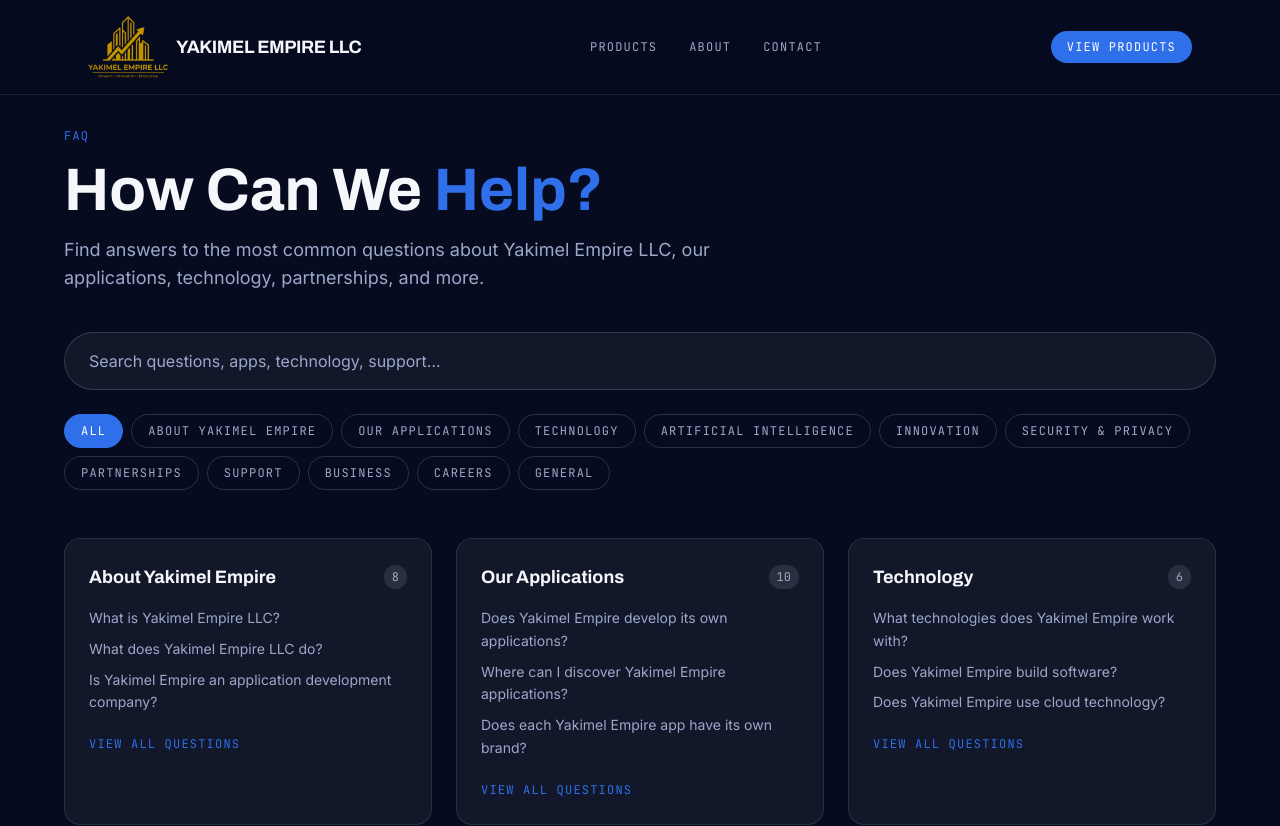
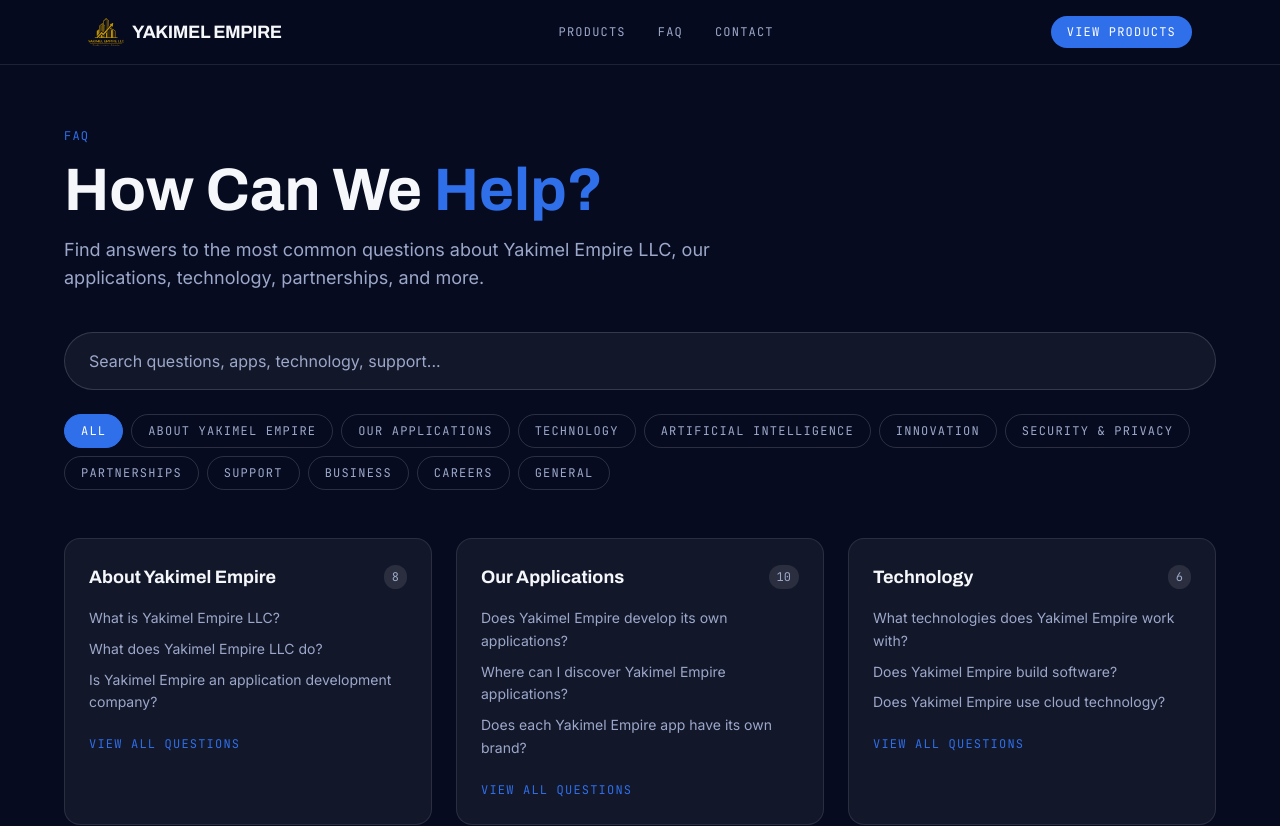
Before and after one commit to sarahsanon21-glitch/yakimel-empire-website, a Next.js app: page /faq in a window 1280 px wide. Shown: the top 826 px of the page. Built offline with nearby package versions, Linux system fonts and the light colour scheme.

Commit message:
Fix ESLint errors for deploy

```diff
--- a/components/ContactWidget.tsx
+++ b/components/ContactWidget.tsx
@@ -40,7 +40,7 @@
 
       setTicketNumber(data.ticketNumber);
       setStatus("sent");
-    } catch (err) {
+    } catch {
       setStatus("error");
     }
   }
--- a/components/Nav.tsx
+++ b/components/Nav.tsx
@@ -6,21 +6,21 @@
     <header className="fixed top-0 left-0 right-0 z-50 bg-bg-dark/90 backdrop-blur-md border-b border-white/10">
       <div className="mx-auto max-w-6xl px-6 py-4 flex items-center justify-between">
         <Link href="/" className="flex items-center gap-2">
-          <Image src="/yakimel-icon.png" alt="Yakimel Empire" width={80} height={80} />
+          <Image src="/yakimel-icon.png" alt="Yakimel Empire" width={36} height={32} />
           <span className="font-display font-bold text-lg text-ink-invert tracking-tight">
-            YAKIMEL EMPIRE LLC
+            YAKIMEL EMPIRE
           </span>
         </Link>
 
         <nav className="hidden md:flex items-center gap-8 font-mono text-xs uppercase tracking-widest text-dim-invert">
-          <a href="/#products" className="hover:text-ink-invert transition-colors">Products</a>
-          <a href="/#about" className="hover:text-ink-invert transition-colors">About</a>
-          <a href="/#contact" className="hover:text-ink-invert transition-colors">Contact</a>
+          <Link href="/#products" className="hover:text-ink-invert transition-colors">Products</Link>
+          <Link href="/faq" className="hover:text-ink-invert transition-colors">FAQ</Link>
+          <Link href="/#contact" className="hover:text-ink-invert transition-colors">Contact</Link>
         </nav>
 
-        <a href="/#products" className="bg-brand text-white font-mono text-xs uppercase tracking-widest px-4 py-2 rounded-full hover:bg-brand-dark transition-colors">
+        <Link href="/#products" className="bg-brand text-white font-mono text-xs uppercase tracking-widest px-4 py-2 rounded-full hover:bg-brand-dark transition-colors">
           View Products
-        </a>
+        </Link>
       </div>
     </header>
   );
```
